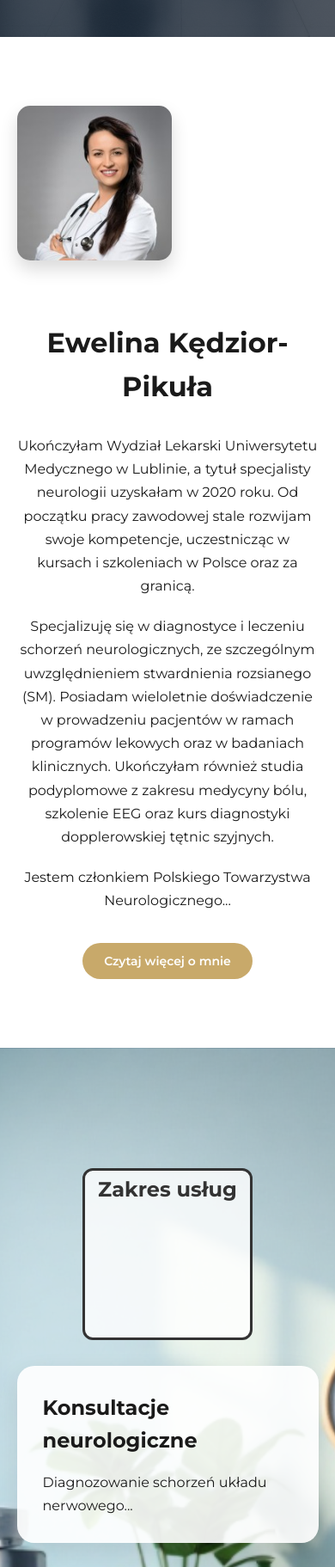
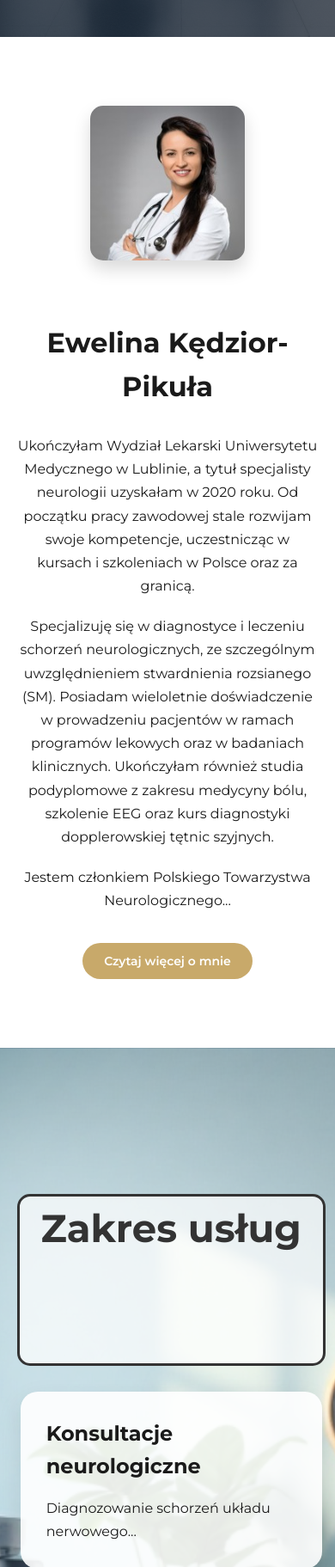
Before and after one commit to SeboolK/neurologrzeszow, a plain HTML site: page index.html in a window 390 px wide. Shown: the part 900-2723 px from the top of the page at 86% size. Drawn offline with Linux system fonts and the light colour scheme.

Commit message:
Add files via upload

```diff
--- a/style.css
+++ b/style.css
@@ -154,37 +154,29 @@
 }
 
 
-@media(max-width:1200px){
-    .about-text {
-        column-count: 3;
+@media(max-width:768px){
+    .about-wrapper {
+        flex-direction: column;
+        align-items: center;
+        text-align: center;
     }
-}
 
-@media(max-width:992px){
-    .about-text {
-        column-count: 2;
+    .about-image {
+        width: 100%;
+        display: flex;
+        justify-content: center;
     }
 
     .about-image img {
-        max-width: 200px;
-    }
-}
-
-@media(max-width:768px){
-    .about-wrapper {
-        flex-direction: column;
-        text-align: center;
+        max-width: 180px;
+        margin-bottom: 20px;
     }
 
     .about-text {
         column-count: 1;
     }
+}
 
-    .about-image img {
-        max-width: 180px;
-        margin: 0 auto 20px;
-    }
-}
 
 
 
@@ -310,12 +302,13 @@
 @media(max-width: 1024px){
     .services-wrapper {
         flex-direction: column;
+        align-items: center;
         gap: 30px;
     }
+
     .services-title {
-        font-size: 36px;
+        margin-top: 50px;
         text-align: center;
-        margin-top: 50px;
     }
     .card {
         padding: 30px;
@@ -339,29 +332,7 @@
     background: #a8894f;
 }
 
-@media(max-width: 768px){
-    .services-title {
-        font-size: 28px;
-        padding: 8px 20px;
-        margin-top: 30px;
-        white-space: normal;
-        text-align: center;
-        display: block;
-        margin-left: auto;
-        margin-right: auto;
-        border-radius: 12px;
-        background: rgba(255, 255, 255, 0.8);
-    }
-}
 
-@media(max-width: 480px){
-    .services-title {
-        font-size: 24px;
-        padding: 6px 15px;
-        margin-top: 20px;
-        line-height: 1.3;
-    }
-}
 
 
 
```
